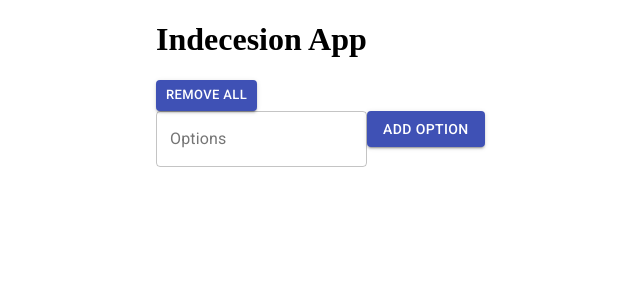
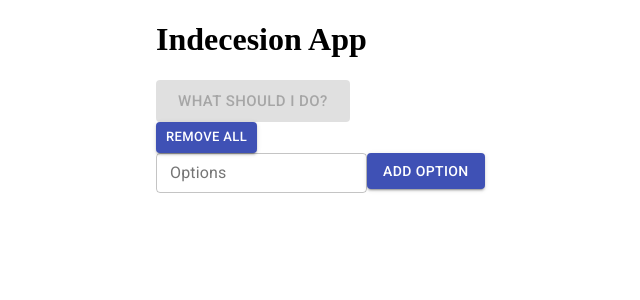
Before and after one commit to Kevsosmooth/my-react-project-ui, a React (Create React App) app: page / in a window 1280 px wide. Shown: the top 300 px of the page, without its empty margins (28-668 px from the left). Built offline with nearby package versions, Linux system fonts and the light colour scheme.

Commit message:
added the what should i do button

```diff
--- a/src/App.js
+++ b/src/App.js
@@ -3,6 +3,7 @@ import FormField from "./components/FormField";
 import Header from "./components/Header";
 import Container from "@material-ui/core/Container";
 import Options from "./components/Options";
+import Action from "./components/Action";
 function App() {
   const [option, setOption] = useState([]);
 
@@ -21,6 +22,7 @@ function App() {
     <div>
       <Container maxWidth="md">
         <Header />
+        <Action option={option} />
         <Options handleDelete={handleDelete} option={option} />
         <FormField
           handleAddOption={handleAddOption}
--- /dev/null
+++ b/src/components/Action.js
@@ -0,0 +1,17 @@
+import React from "react";
+import Button from "@material-ui/core/Button";
+function App(props) {
+  return (
+    <div>
+      <Button
+        disabled={!props.option.length > 0}
+        size="large"
+        variant="contained"
+        color="primary"
+      >
+        What should I do?
+      </Button>
+    </div>
+  );
+}
+export default App;
--- a/src/components/FormField.js
+++ b/src/components/FormField.js
@@ -23,15 +23,22 @@ function FormField(props) {
   };
   return (
     <div>
+      {error && <p>{error}</p>}
+
       <TextField
         value={field}
+        size="small"
         onChange={(e) => setTextField(e.target.value.trim())}
         id="outlined-basic"
         label="Options"
         variant="outlined"
       />
-      {error && <p>{error}</p>}
-      <Button onClick={addOption} variant="contained" color="primary">
+      <Button
+        onClick={addOption}
+        size="medium"
+        variant="contained"
+        color="primary"
+      >
         Add Option
       </Button>
     </div>
```
Also changed, not shown: 1 other file (tests, documents, lock files or other folders).
